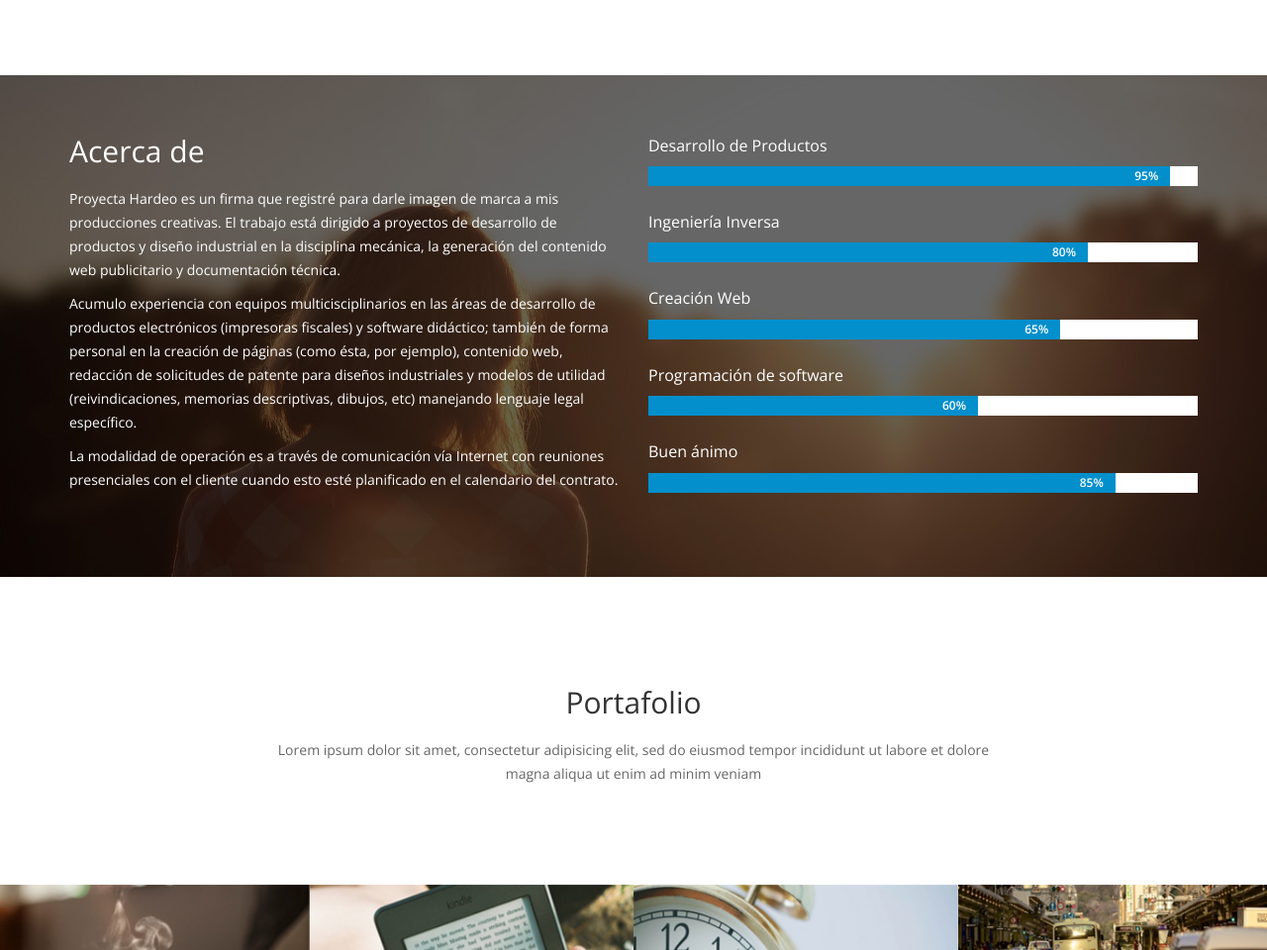
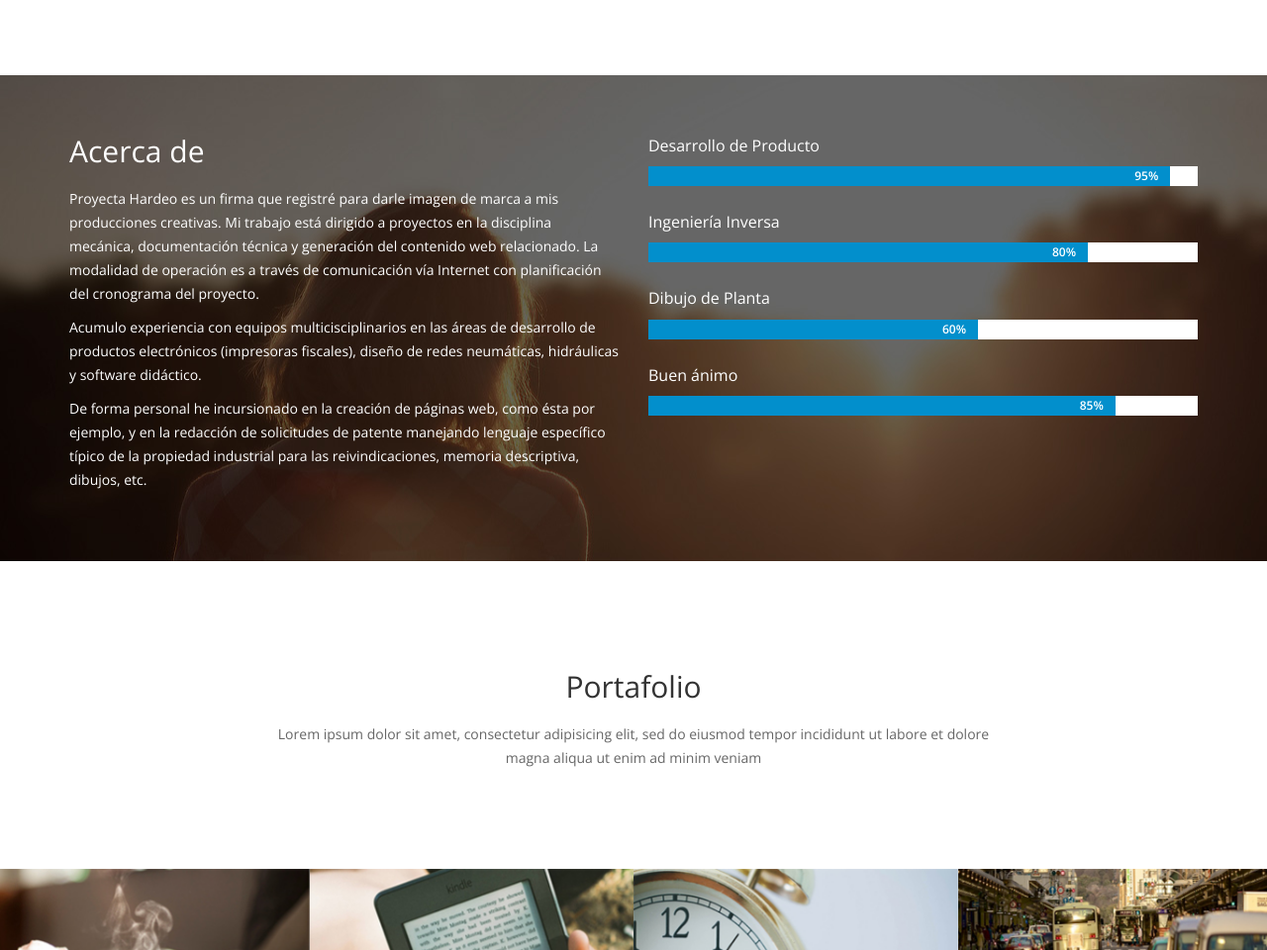
Before and after one commit to ProyectaHardeo/proyectahardeo.github.io, a plain HTML site: page index.html in a window 1280 px wide. Shown: the part 1840-2800 px from the top of the page at 99% size. Drawn offline with nearby package versions, Linux system fonts and the light colour scheme; some packages are replaced by stand-ins of ours.

Commit message:
Added files via upload

```diff
--- a/index.html
+++ b/index.html
@@ -78,7 +78,7 @@
             <li class="scroll"><a href="#services">Servicio</a></li>
             <li class="scroll"><a href="#about-us">Acerca de</a></li>
             <li class="scroll"><a href="#portfolio">Portafolio</a></li>
-            <li class="scroll"><a href="#team">Nosotros</a></li>
+            <li class="scroll"><a href="#team">Mi Equipo</a></li>
             <!--<li class="scroll"><a href="#blog">Blog</a></li>-->
             <li class="scroll"><a href="#contact">Contacto</a></li>
           </ul>
@@ -168,27 +168,28 @@
         <div class="col-sm-6">
           <div class="about-info wow fadeInUp" data-wow-duration="1000ms" data-wow-delay="300ms">
             <h2>Acerca de</h2>
-            <p>Proyecta Hardeo es un firma que registré para darle
-imagen de marca a mis producciones creativas. El trabajo está
-dirigido a proyectos de desarrollo de productos y diseño industrial
-en la disciplina mecánica, la generación del contenido web
-publicitario y documentación técnica.</p>
+            <p align="justified">Proyecta Hardeo es un firma que registré para darle
+imagen de marca a mis producciones creativas. Mi trabajo está
+dirigido a proyectos
+en la disciplina mecánica, documentación técnica y generación del contenido web relacionado.
+La modalidad de operación es a través de comunicación vía
+Internet con planificación del cronograma del proyecto.</p>
 			<p>Acumulo experiencia con equipos
 multicisciplinarios en las áreas de desarrollo de productos
-electrónicos (impresoras fiscales) y software didáctico; también de forma personal en la creación de
-páginas (como ésta, por ejemplo), contenido web, redacción de
-solicitudes de patente para diseños industriales y modelos de
-utilidad (reivindicaciones,
-memorias descriptivas, dibujos, etc) manejando lenguaje legal específico.</p>
-            <p>La modalidad de operación es a través de comunicación vía
-Internet con reuniones presenciales con el cliente cuando esto esté
-planificado en el calendario del contrato.</p>
+electrónicos (impresoras fiscales), diseño de redes neumáticas, hidráulicas y
+software didáctico.</p>
+			<p>
+			De forma personal he incursionado en la creación de
+páginas web, como ésta por ejemplo, y en la redacción de
+solicitudes de patente manejando lenguaje específico típico de la propiedad industrial para las reivindicaciones, memoria descriptiva, dibujos, etc.
+			</p>
+
           </div>
         </div>
         <div class="col-sm-6">
           <div class="our-skills wow fadeInDown" data-wow-duration="1000ms" data-wow-delay="300ms">
             <div class="single-skill wow fadeInDown" data-wow-duration="1000ms" data-wow-delay="300ms">
-              <p class="lead">Desarrollo de Productos</p>
+              <p class="lead">Desarrollo de Producto</p>
               <div class="progress">
                 <div class="progress-bar progress-bar-primary six-sec-ease-in-out" role="progressbar"  aria-valuetransitiongoal="95">95%</div>
               </div>
@@ -199,14 +200,14 @@ planificado en el calendario del contrato.</p>
                 <div class="progress-bar progress-bar-primary six-sec-ease-in-out" role="progressbar"  aria-valuetransitiongoal="80">80%</div>
               </div>
             </div>
-            <div class="single-skill wow fadeInDown" data-wow-duration="1000ms" data-wow-delay="500ms">
-              <p class="lead">Creación Web</p>
+        <!--<div class="single-skill wow fadeInDown" data-wow-duration="1000ms" data-wow-delay="500ms">
+              <p class="lead">Diseño de Bastidores de Máquinas</p>
               <div class="progress">
-                <div class="progress-bar progress-bar-primary six-sec-ease-in-out" role="progressbar"  aria-valuetransitiongoal="75">65%</div>
+                <div class="progress-bar progress-bar-primary six-sec-ease-in-out" role="progressbar"  aria-valuetransitiongoal="75">75%</div>
               </div>
-            </div>
+            </div>-->
             <div class="single-skill wow fadeInDown" data-wow-duration="1000ms" data-wow-delay="600ms">
-              <p class="lead">Programación de software</p>
+              <p class="lead">Dibujo de Planta</p>
               <div class="progress">
                 <div class="progress-bar progress-bar-primary six-sec-ease-in-out" role="progressbar"  aria-valuetransitiongoal="60">60%</div>
               </div>
@@ -450,7 +451,7 @@ Experiencia en desarrollo de nuevos productos</p>
               </div>
               <div class="member-info">
                 <h3><a href="#contact">Únete al equipo</a></h3>
-                <h4>Creador de Contenido</h4>
+                <h4>Ing. o Técnico</h4>
                 <!--<p>Consectetur adipisicing elit, sed do eiusmod tempor incididunt</p>-->
                 <p></p>
               </div>
@@ -472,7 +473,7 @@ Experiencia en desarrollo de nuevos productos</p>
               </div>
               <div class="member-info">
                 <h3><a href="#contact">Únete al equipo</a></h3>
-                <h4>Desarrollador</h4>
+                <h4>Desarrollador web</h4>
                 <!--<p>Consectetur adipisicing elit, sed do eiusmod tempor incididunt</p>-->
                 <p></p>
               </div>
@@ -494,7 +495,7 @@ Experiencia en desarrollo de nuevos productos</p>
               </div>
               <div class="member-info">
                 <h3><a href="#contact">Únete al equipo</a></h3>
-                <h4>Diseñador Gráfico</h4>
+                <h4>Gerente de servicios</h4>
                 <!--<p>Consectetur adipisicing elit, sed do eiusmod tempor incididunt</p>-->
                 <p></p>
               </div>
@@ -827,7 +828,7 @@ Experiencia en desarrollo de nuevos productos</p>
             </p>
           </div>
           <div class="col-sm-6">
-            <p class="pull-right">Creado por <a href="http://designscrazed.org/">R. Damián Hardeo</a></p>
+            <p class="pull-right">Creado por <a href="https://twitter.com/RDamianHardeo">R. Damián Hardeo</a></p>
           </div>
         </div>
       </div>
```
